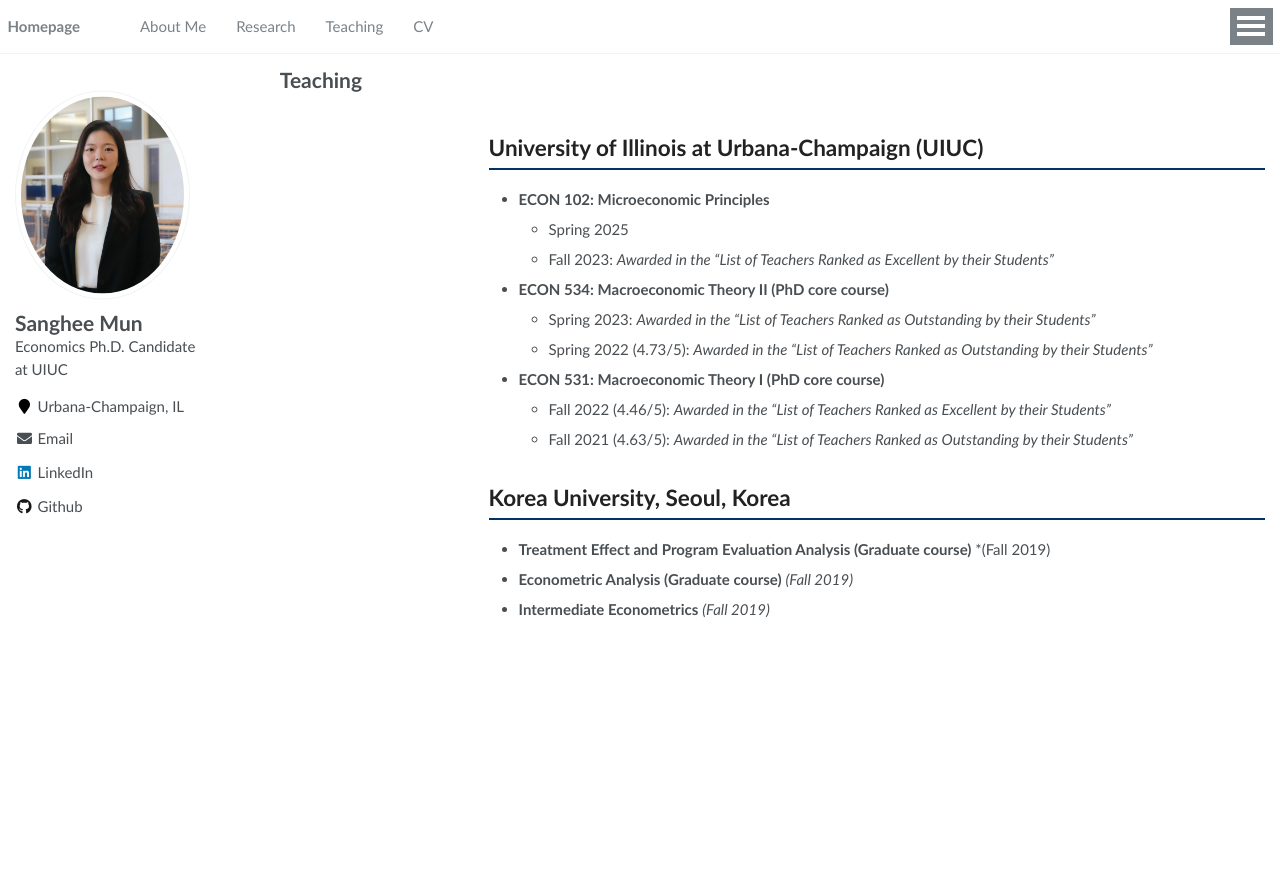
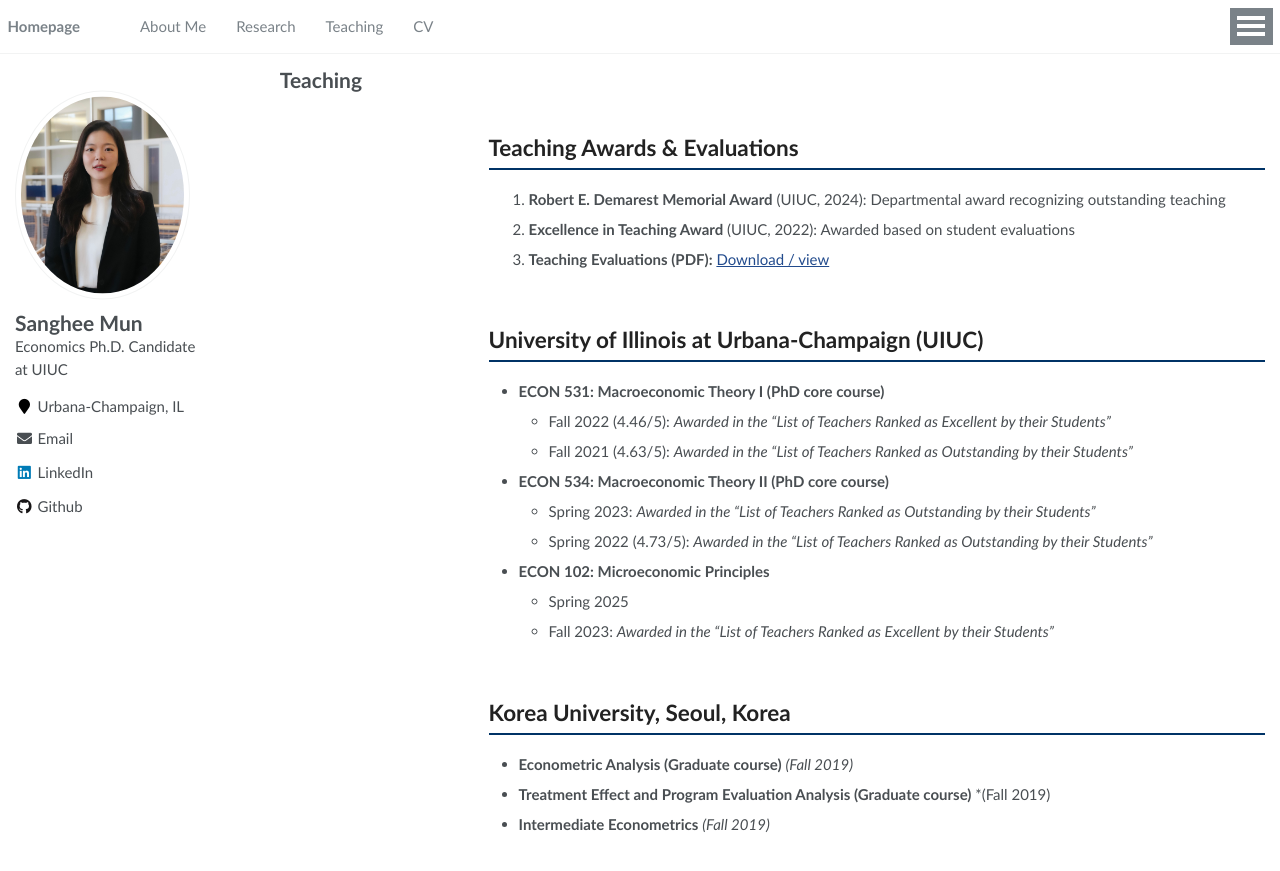
Before and after one commit to sanghee727/sanghee727.github.io, a Jekyll site: the page built from _pages/teaching.md, in a window 1280 px wide. Shown: the top 871 px of the page. Built offline with Jekyll 4.4.1, drawn with Linux system fonts in a browser that asks for light colours.

Commit message:
feat(teaching): add Teaching Awards & Evaluations section with PDF link

```diff
--- a/_pages/teaching.md
+++ b/_pages/teaching.md
@@ -4,26 +4,38 @@ title: "Teaching"
 permalink: /teaching/
 ---
 
+## Teaching Awards & Evaluations
+
+1.  **Robert E. Demarest Memorial Award** (UIUC, 2024): Departmental award recognizing outstanding teaching
+2.  **Excellence in Teaching Award** (UIUC, 2022): Awarded based on student evaluations
+3.   **Teaching Evaluations (PDF):** [Download / view](https://www.dropbox.com/scl/fi/5q9ra71gqkw7a3ct90mob/Teaching_Effectiveness.pdf?rlkey=3ckaprcbtji3ot6o9ezsc32wn&st=uvw152l1&dl=0){:target="_blank" rel="noopener"}
+
+<div style="height:0.5rem"></div>
 
 
 ## University of Illinois at Urbana-Champaign (UIUC)
+
+
+- **ECON 531: Macroeconomic Theory I (PhD core course)**
+    - Fall 2022 (4.46/5): *Awarded in the "List of Teachers Ranked as Excellent by their Students"*
+    - Fall 2021 (4.63/5): *Awarded in the "List of Teachers Ranked as Outstanding by their Students"*
+
+- **ECON 534: Macroeconomic Theory II (PhD core course)**
+    - Spring 2023: *Awarded in the "List of Teachers Ranked as Outstanding by their Students"*
+    - Spring 2022 (4.73/5): *Awarded in the "List of Teachers Ranked as Outstanding by their Students"*
 
 - **ECON 102: Microeconomic Principles**
     - Spring 2025
     - Fall 2023: *Awarded in the "List of Teachers Ranked as Excellent by their Students"*
 
-- **ECON 534: Macroeconomic Theory II (PhD core course)**
-    - Spring 2023: *Awarded in the "List of Teachers Ranked as Outstanding by their Students"*
-    - Spring 2022 (4.73/5): *Awarded in the "List of Teachers Ranked as Outstanding by their Students"*
 
-- **ECON 531: Macroeconomic Theory I (PhD core course)**
-    - Fall 2022 (4.46/5): *Awarded in the "List of Teachers Ranked as Excellent by their Students"*
-    - Fall 2021 (4.63/5): *Awarded in the "List of Teachers Ranked as Outstanding by their Students"*
+<div style="height:0.5rem"></div>
 
 ## Korea University, Seoul, Korea
 
+
+- **Econometric Analysis (Graduate course)** *(Fall 2019)*
 - **Treatment Effect and Program Evaluation Analysis (Graduate course)** *(Fall 2019)
-- **Econometric Analysis (Graduate course)** *(Fall 2019)*
 - **Intermediate Econometrics** *(Fall 2019)*
 
 
```
